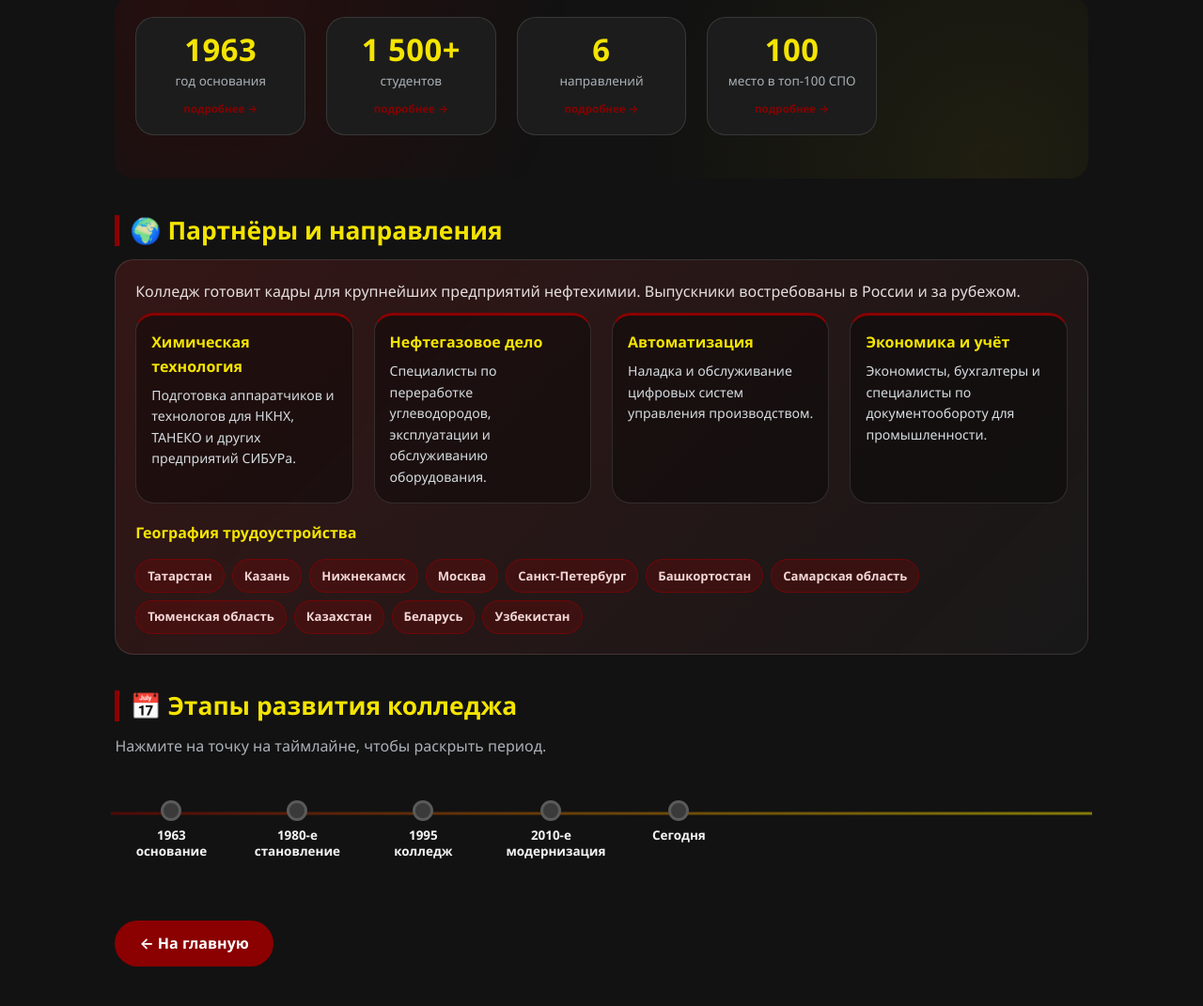
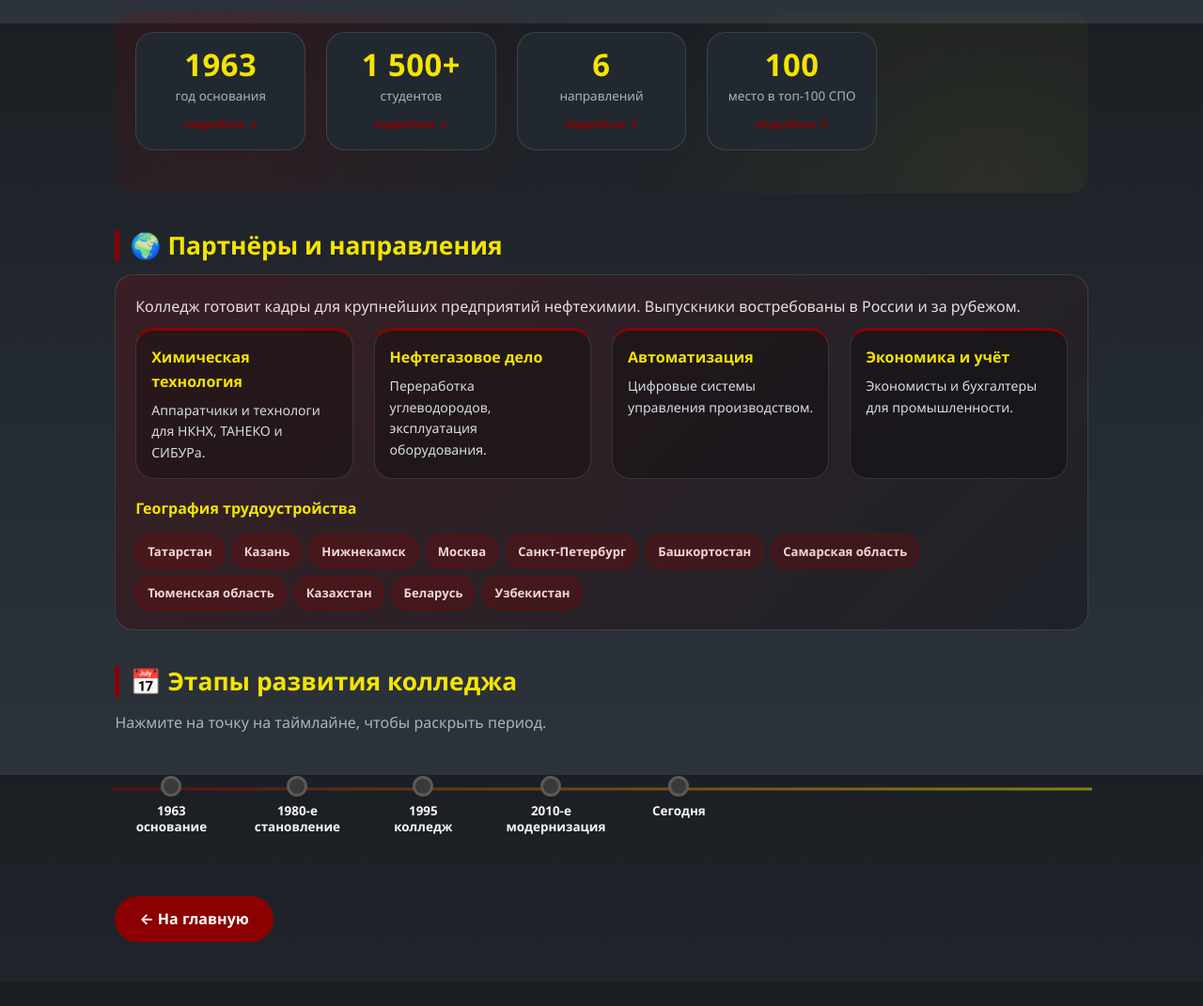
Before and after one commit to globbastarkan-cpu/historynk, a plain HTML site: page history-knn.html in a window 1280 px wide. Shown: the part 775-1846 px from the top of the page at 94% size. After the commit the page ends 1820 px from the top, so only its background shows below. Drawn offline with Linux system fonts and the light colour scheme.

Commit message:
history-knn.html

```diff
--- a/history-knn.html
+++ b/history-knn.html
@@ -5,29 +5,21 @@
 <meta name="viewport" content="width=device-width, initial-scale=1.0, viewport-fit=cover">
 <meta name="theme-color" content="#8B0000">
 <title>История КНН — колледж нефтехимии</title>
-<!--
-  ФОТО:
-  knn-hero.jpg — шапка
-  knn-about.jpg — блок «О колледже»
-  knn1963.jpg knn1980.jpg knn1995.jpg knn2010.jpg knntoday.jpg — фоны периодов
--->
 <style>
 :root{
   --burgundy:#8B0000; --yellow:#f4e400;
-  --dark:#121212; --card:#1c1c1c; --card-2:#242424;
-  --line:rgba(255,255,255,.12); --text:#f4f4f4; --muted:#aab1b7;
+  --dark:#1b1f24; --card:#22282f; --card-2:#2b323a;
+  --line:rgba(255,255,255,.12); --text:#f4f6f8; --muted:#aab3bb;
   --radius:20px; --gap:clamp(14px,2.5vw,22px); --maxw:1080px;
   --accent:var(--burgundy);
 }
 *{margin:0;padding:0;box-sizing:border-box;}
 html{scroll-behavior:smooth;}
-body{font-family:'Segoe UI',Roboto,system-ui,-apple-system,sans-serif;background:var(--dark);color:var(--text);line-height:1.6;-webkit-font-smoothing:antialiased;}
+body{font-family:'Segoe UI',Roboto,system-ui,-apple-system,sans-serif;color:var(--text);line-height:1.6;background-color:var(--dark);background-image:linear-gradient(180deg,#1b1f24,#242a31 50%,#2c333b);background-attachment:fixed;-webkit-font-smoothing:antialiased;}
 img{max-width:100%;display:block;}
-
 .progress-bar{position:fixed;top:0;left:0;height:4px;width:0%;background:linear-gradient(90deg,var(--yellow),var(--burgundy));z-index:1000;transition:width .12s linear;}
-
 header{
-  position:relative;min-height:clamp(220px,42vh,420px);
+  position:relative;min-height:clamp(240px,44vh,440px);
   display:flex;align-items:center;justify-content:center;text-align:center;
   padding:clamp(2rem,6vw,3.5rem) 1rem;
   padding-top:calc(clamp(2rem,6vw,3.5rem) + env(safe-area-inset-top));
@@ -35,31 +27,18 @@ header{
   background-image:
     linear-gradient(135deg, rgba(139,0,0,.78), rgba(60,0,0,.65) 55%, rgba(0,0,0,.8)),
     url('knn-hero.jpg');
-  background-size:cover;background-position:center;background-attachment:scroll;
-  overflow:hidden;
+  background-size:cover;background-position:center;background-repeat:no-repeat;
+  background-attachment:scroll;overflow:hidden;
 }
 header::after{content:"";position:absolute;inset:0;background:radial-gradient(ellipse at 50% 120%, rgba(0,0,0,.55), transparent 60%);pointer-events:none;}
-header h1{position:relative;z-index:1;font-size:clamp(1.5rem,6vw,2.6rem);line-height:1.15;font-weight:800;text-shadow:0 2px 14px rgba(0,0,0,.7);}
+header h1{position:relative;z-index:1;font-size:clamp(1.5rem,6vw,2.6rem);line-height:1.15;font-weight:800;text-shadow:0 2px 14px rgba(0,0,0,.75);}
 header h1 small{display:block;font-size:.5em;font-weight:400;opacity:.95;margin-top:.4rem;letter-spacing:.5px;}
-
 section{width:100%;max-width:var(--maxw);margin:0 auto;padding:clamp(1.2rem,4vw,2.6rem) clamp(.9rem,4vw,1.4rem);}
 h2{color:var(--yellow);font-size:clamp(1.15rem,4.5vw,1.65rem);margin:0 0 .9rem;padding-left:.7rem;border-left:5px solid var(--accent);line-height:1.25;}
 h2:not(:first-child){margin-top:clamp(1.6rem,4vw,2.4rem);}
-
-.about-card{
-  position:relative;border-radius:var(--radius);overflow:hidden;
-  border:1px solid var(--line);background-color:#1a0808;
-  background-image:linear-gradient(180deg, rgba(0,0,0,.35), rgba(0,0,0,.82)), url('knn-about.jpg');
-  background-size:cover;background-position:center;min-height:220px;
-  display:flex;align-items:flex-end;
-}
+.about-card{position:relative;border-radius:var(--radius);overflow:hidden;border:1px solid var(--line);background-color:#1a0808;background-image:linear-gradient(180deg, rgba(0,0,0,.35), rgba(0,0,0,.82)), url('knn-about.jpg');background-size:cover;background-position:center;min-height:220px;display:flex;align-items:flex-end;}
 .about-card p{position:relative;z-index:1;padding:clamp(1rem,4vw,1.4rem);font-size:clamp(.92rem,2.6vw,1rem);color:#f0eaea;text-shadow:0 1px 4px rgba(0,0,0,.85);}
-
-.stats-grid{
-  display:grid;grid-template-columns:repeat(auto-fit,minmax(150px,1fr));gap:var(--gap);
-  background:radial-gradient(circle at 10% 10%, rgba(139,0,0,.18), transparent 40%), radial-gradient(circle at 90% 90%, rgba(244,228,0,.06), transparent 40%);
-  padding:var(--gap);border-radius:var(--radius);
-}
+.stats-grid{display:grid;grid-template-columns:repeat(auto-fit,minmax(150px,1fr));gap:var(--gap);background:radial-gradient(circle at 10% 10%, rgba(139,0,0,.18), transparent 40%), radial-gradient(circle at 90% 90%, rgba(244,228,0,.06), transparent 40%);padding:var(--gap);border-radius:var(--radius);}
 .stat-card{background:var(--card);border:1px solid var(--line);border-radius:var(--radius);padding:1rem .85rem;text-align:center;cursor:pointer;transition:transform .25s,border-color .25s,background .25s;user-select:none;-webkit-tap-highlight-color:transparent;}
 .stat-card:hover{transform:translateY(-3px);border-color:var(--yellow);background:var(--card-2);}
 .stat-card:focus-visible{outline:2px solid var(--yellow);outline-offset:3px;}
@@ -70,15 +49,13 @@ h2:not(:first-child){margin-top:clamp(1.6rem,4vw,2.4rem);}
 .stat-detail{grid-column:1/-1;background:var(--card-2);border:1px solid var(--line);border-left:4px solid var(--yellow);border-radius:var(--radius);padding:0 1rem;max-height:0;overflow:hidden;opacity:0;transition:max-height .45s ease,opacity .3s,padding .3s;font-size:clamp(.88rem,2.5vw,.96rem);color:#e7ebee;}
 .stat-detail.open{max-height:460px;opacity:1;padding:1rem;}
 .stat-detail strong{color:var(--yellow);}
-
 .exports-block{border-radius:var(--radius);padding:clamp(.9rem,3vw,1.3rem);border:1px solid var(--line);background:linear-gradient(135deg, rgba(139,0,0,.22), rgba(0,0,0,.15)), var(--card);}
 .dir-grid{display:grid;gap:var(--gap);grid-template-columns:repeat(auto-fit,minmax(220px,1fr));margin-top:.6rem;}
-.dir-card{background:rgba(0,0,0,.35);border:1px solid var(--line);border-radius:var(--radius);padding:1rem;border-top:3px solid var(--accent);}
+.dir-card{background:rgba(0,0,0,.28);border:1px solid var(--line);border-radius:var(--radius);padding:1rem;border-top:3px solid var(--accent);}
 .dir-card h3{font-size:1rem;color:var(--yellow);margin-bottom:.4rem;}
 .dir-card p{font-size:.88rem;color:#d6dce0;}
 .tags{display:flex;flex-wrap:wrap;gap:.5rem;margin-top:.9rem;}
 .tag{background:rgba(139,0,0,.25);border:1px solid rgba(139,0,0,.6);color:#f2d6d6;padding:.4rem .75rem;border-radius:999px;font-size:clamp(.74rem,2.4vw,.82rem);font-weight:600;}
-
 .timeline-wrap{overflow-x:auto;padding:14px 0 18px;margin:0 -4px;scrollbar-width:thin;-webkit-overflow-scrolling:touch;}
 .timeline-horizontal{display:flex;gap:clamp(22px,5vw,42px);position:relative;padding:16px 18px;min-width:max-content;}
 .timeline-horizontal::before{content:"";position:absolute;top:30px;left:0;right:0;height:3px;background:linear-gradient(90deg,var(--burgundy),var(--yellow));transform:translateY(-50%);z-index:0;opacity:.5;}
@@ -87,7 +64,6 @@ h2:not(:first-child){margin-top:clamp(1.6rem,4vw,2.4rem);}
 .timeline-dot.active .dot{background:var(--yellow);border-color:var(--yellow);box-shadow:0 0 14px var(--yellow);transform:scale(1.18);}
 .timeline-dot.read .dot{background:var(--burgundy);border-color:var(--burgundy);}
 .timeline-dot span{font-size:clamp(.72rem,2.3vw,.84rem);font-weight:700;text-align:center;max-width:96px;line-height:1.2;}
-
 .period-detail{position:relative;background-size:cover;background-position:center;background-repeat:no-repeat;background-color:var(--card);border-radius:var(--radius);padding:0 1rem;max-height:0;overflow:hidden;transition:max-height .5s ease,padding .3s;border-left:3px solid var(--yellow);margin-bottom:0;}
 .period-detail::before{content:"";position:absolute;inset:0;background:linear-gradient(180deg, rgba(0,0,0,.55), rgba(0,0,0,.84));z-index:0;pointer-events:none;}
 .period-detail > *{position:relative;z-index:1;}
@@ -96,48 +72,35 @@ h2:not(:first-child){margin-top:clamp(1.6rem,4vw,2.4rem);}
 .period-detail p:last-child,.period-detail .detail-fact:last-child{margin-bottom:0;}
 .period-detail strong{color:var(--yellow);}
 .detail-fact{font-style:italic;color:var(--yellow);}
-
 a.back{display:inline-block;margin-top:2rem;background:var(--accent);color:#fff;text-decoration:none;padding:12px 26px;border-radius:999px;font-weight:700;transition:transform .2s,opacity .2s;}
 a.back:hover{transform:translateY(-2px);opacity:.92;}
-
 #detail-1963{background-image:url('knn1963.jpg');}
 #detail-1980{background-image:url('knn1980.jpg');}
 #detail-1995{background-image:url('knn1995.jpg');}
 #detail-2010{background-image:url('knn2010.jpg');}
 #detail-today{background-image:url('knntoday.jpg');}
-
-@media (min-width:1024px){ header{background-attachment:fixed;} }
-@media (prefers-reduced-motion:reduce){ *{animation:none!important;transition:none!important;scroll-behavior:auto!important;} header{background-attachment:scroll;} }
+@media (min-width:1024px){header{background-attachment:fixed;}}
+@media (prefers-reduced-motion:reduce){*{animation:none!important;transition:none!important;scroll-behavior:auto!important;}header{background-attachment:scroll;}}
 </style>
 </head>
 <body>
 <div class="progress-bar" id="progressBar"></div>
-
-<header>
-  <h1>🏛️ История КНН<small>Колледж нефтехимии и нефтепереработки им. Н.В. Лемаева</small></h1>
-</header>
-
+<header><h1>🏛️ История КНН<small>Колледж нефтехимии и нефтепереработки им. Н.В. Лемаева</small></h1></header>
 <section>
 <h2>О колледже</h2>
-<div class="about-card">
-  <p>Колледж нефтехимии и нефтепереработки (КНН) — ведущее учебное заведение Татарстана, готовящее кадры для нефтехимической отрасли. Основан в 1960-х для обеспечения Нижнекамского нефтехимического комбината квалифицированными рабочими и техниками. Носит имя выдающегося организатора производства Николая Васильевича Лемаева.</p>
-</div>
+<div class="about-card"><p>Колледж нефтехимии и нефтепереработки (КНН) — ведущее учебное заведение Татарстана, готовящее кадры для нефтехимической отрасли. Основан в 1960-х для обеспечения Нижнекамского нефтехимического комбината квалифицированными рабочими и техниками. Носит имя Николая Васильевича Лемаева.</p></div>
 
 <h2>🔢 Цифры колледжа</h2>
 <p style="margin-bottom:.9rem;color:var(--muted);">Нажмите на цифру, чтобы узнать подробности.</p>
 <div class="stats-grid">
-  <div class="stat-card" tabindex="0" data-info="<strong>1963 год</strong> — при Нижнекамском нефтехимическом комбинате открыто ГПТУ-94. Первый набор — 300 учащихся: аппаратчики, слесари, лаборанты.">
-    <div class="stat-value">1963</div><div class="stat-label">год основания</div><div class="stat-more">подробнее →</div>
-  </div>
-  <div class="stat-card" tabindex="0" data-info="<strong>1500+ студентов</strong> — сегодня в колледже обучаются по 6 направлениям подготовки, включая химическую технологию и нефтегазовое дело.">
-    <div class="stat-value" data-target="1500" data-suffix="+">0</div><div class="stat-label">студентов</div><div class="stat-more">подробнее →</div>
-  </div>
-  <div class="stat-card" tabindex="0" data-info="<strong>6 направлений</strong> — химическая технология, нефтегазовое дело, автоматизация, экономика, бухучёт и рабочие специальности.">
-    <div class="stat-value" data-target="6">0</div><div class="stat-label">направлений</div><div class="stat-more">подробнее →</div>
-  </div>
-  <div class="stat-card" tabindex="0" data-info="<strong>Топ-100 СПО</strong> — в 2023 году колледж вошёл в топ-100 лучших организаций среднего профессионального образования России.">
-    <div class="stat-value" data-target="100">0</div><div class="stat-label">место в топ-100 СПО</div><div class="stat-more">подробнее →</div>
-  </div>
+  <div class="stat-card" tabindex="0" data-info="<strong>1963 год</strong> — при комбинате открыто ГПТУ-94. Первый набор — 300 учащихся.">
+    <div class="stat-value">1963</div><div class="stat-label">год основания</div><div class="stat-more">подробнее →</div></div>
+  <div class="stat-card" tabindex="0" data-info="<strong>1500+ студентов</strong> — сегодня обучаются по 6 направлениям подготовки.">
+    <div class="stat-value" data-target="1500" data-suffix="+">0</div><div class="stat-label">студентов</div><div class="stat-more">подробнее →</div></div>
+  <div class="stat-card" tabindex="0" data-info="<strong>6 направлений</strong> — химическая технология, нефтегазовое дело, автоматизация, экономика, бухучёт, рабочие специальности.">
+    <div class="stat-value" data-target="6">0</div><div class="stat-label">направлений</div><div class="stat-more">подробнее →</div></div>
+  <div class="stat-card" tabindex="0" data-info="<strong>Топ-100 СПО</strong> — в 2023 году колледж вошёл в топ-100 лучших организаций СПО России.">
+    <div class="stat-value" data-target="100">0</div><div class="stat-label">место в топ-100 СПО</div><div class="stat-more">подробнее →</div></div>
   <div class="stat-detail" id="statDetail">Нажмите на цифру ↑</div>
 </div>
 
@@ -145,10 +108,10 @@ a.back:hover{transform:translateY(-2px);opacity:.92;}
 <div class="exports-block">
   <p style="color:#e6dede;">Колледж готовит кадры для крупнейших предприятий нефтехимии. Выпускники востребованы в России и за рубежом.</p>
   <div class="dir-grid">
-    <div class="dir-card"><h3>Химическая технология</h3><p>Подготовка аппаратчиков и технологов для НКНХ, ТАНЕКО и других предприятий СИБУРа.</p></div>
-    <div class="dir-card"><h3>Нефтегазовое дело</h3><p>Специалисты по переработке углеводородов, эксплуатации и обслуживанию оборудования.</p></div>
-    <div class="dir-card"><h3>Автоматизация</h3><p>Наладка и обслуживание цифровых систем управления производством.</p></div>
-    <div class="dir-card"><h3>Экономика и учёт</h3><p>Экономисты, бухгалтеры и специалисты по документообороту для промышленности.</p></div>
+    <div class="dir-card"><h3>Химическая технология</h3><p>Аппаратчики и технологи для НКНХ, ТАНЕКО и СИБУРа.</p></div>
+    <div class="dir-card"><h3>Нефтегазовое дело</h3><p>Переработка углеводородов, эксплуатация оборудования.</p></div>
+    <div class="dir-card"><h3>Автоматизация</h3><p>Цифровые системы управления производством.</p></div>
+    <div class="dir-card"><h3>Экономика и учёт</h3><p>Экономисты и бухгалтеры для промышленности.</p></div>
   </div>
   <h3 style="margin-top:1.2rem;color:var(--yellow);font-size:1rem;">География трудоустройства</h3>
   <div class="tags">
@@ -158,7 +121,6 @@ a.back:hover{transform:translateY(-2px);opacity:.92;}
 
 <h2>📅 Этапы развития колледжа</h2>
 <p style="margin-bottom:.9rem;color:var(--muted);">Нажмите на точку на таймлайне, чтобы раскрыть период.</p>
-
 <div class="timeline-wrap">
   <div class="timeline-horizontal">
     <button class="timeline-dot" data-id="1963" onclick="openPeriod('1963')"><span class="dot"></span><span>1963<br>основание</span></button>
@@ -170,36 +132,33 @@ a.back:hover{transform:translateY(-2px);opacity:.92;}
 </div>
 
 <div id="detail-1963" class="period-detail">
-  <p><strong>Первые шаги:</strong> В 1963 году при комбинате открыто ГПТУ-94 (позже ставшее КНН). Первый набор — 300 учащихся. Готовили аппаратчиков, слесарей, лаборантов. Занятия проходили в приспособленных помещениях, но энтузиазм был огромный.</p>
+  <p><strong>Первые шаги:</strong> В 1963 году при комбинате открыто ГПТУ-94 (позже ставшее КНН). Первый набор — 300 учащихся. Готовили аппаратчиков, слесарей, лаборантов.</p>
   <div class="detail-fact">✨ Первый директор — В.И. Панкратов, ветеран Великой Отечественной войны.</div>
 </div>
 <div id="detail-1980" class="period-detail">
-  <p><strong>Расцвет ПТУ:</strong> Построен новый учебный корпус, мастерские, общежитие. Училище стало базовым для подготовки кадров НКНХ и шинного завода. В 1986 году присвоен статус «Среднее профессионально-техническое училище № 94». Выпускники работают на ключевых производствах.</p>
-  <div class="detail-fact">✨ Училище награждено переходящим Красным знаменем ЦК ВЛКСМ за шефство над стройками.</div>
+  <p><strong>Расцвет ПТУ:</strong> Построен новый учебный корпус, мастерские, общежитие. В 1986 году присвоен статус СПТУ № 94. Выпускники работают на ключевых производствах.</p>
+  <div class="detail-fact">✨ Училище награждено переходящим Красным знаменем ЦК ВЛКСМ.</div>
 </div>
 <div id="detail-1995" class="period-detail">
-  <p><strong>Новый статус:</strong> В 1995 году училище преобразовано в «Нижнекамский нефтехимический колледж». Введены специальности: экономика, бухучёт, автоматизация. Началось сотрудничество с КНИТУ (КХТИ). Колледж одним из первых в регионе перешёл на многоуровневую подготовку.</p>
+  <p><strong>Новый статус:</strong> В 1995 году училище преобразовано в «Нижнекамский нефтехимический колледж». Введены специальности: экономика, бухучёт, автоматизация.</p>
   <div class="detail-fact">✨ В 1998 году колледж возглавил З.Ф. Ганиев, заслуженный учитель РТ.</div>
 </div>
 <div id="detail-2010" class="period-detail">
-  <p><strong>Цифровая эпоха:</strong> Открыты лаборатории с современным оборудованием, внедрены дуальные программы. Колледж стал региональным центром WorldSkills. В 2015 году присвоено имя Н.В. Лемаева — легендарного гендиректора НКНХ. Введены специальности «химическая технология», «нефтегазовое дело».</p>
-  <div class="detail-fact">✨ Студенты колледжа неоднократно побеждали в национальных чемпионатах WorldSkills.</div>
+  <p><strong>Цифровая эпоха:</strong> Открыты лаборатории с современным оборудованием, внедрены дуальные программы. В 2015 году присвоено имя Н.В. Лемаева.</p>
+  <div class="detail-fact">✨ Студенты колледжа неоднократно побеждали в чемпионатах WorldSkills.</div>
 </div>
 <div id="detail-today" class="period-detail">
-  <p><strong>Современный колледж:</strong> КНН — это 1500 студентов, 6 направлений, современные мастерские и цифровые лаборатории. Колледж — базовая площадка подготовки кадров для СИБУРа. Выпускники востребованы на предприятиях Нижнекамска, Казани и других городов.</p>
+  <p><strong>Современный колледж:</strong> КНН — это 1500 студентов, 6 направлений, современные мастерские и цифровые лаборатории. Колледж — базовая площадка подготовки кадров для СИБУРа.</p>
   <div class="detail-fact">✨ В 2023 году колледж вошёл в топ-100 лучших организаций СПО России.</div>
 </div>
-
 <a class="back" href="index.html">← На главную</a>
 </section>
-
 <script>
 window.addEventListener('scroll', () => {
   const st = window.pageYOffset;
   const dh = document.documentElement.scrollHeight - window.innerHeight;
   document.getElementById('progressBar').style.width = (dh > 0 ? (st / dh) * 100 : 0) + '%';
 }, {passive:true});
-
 function animateCounter(el){
   const target = parseInt(el.dataset.target,10);
   const suffix = el.dataset.suffix || '';
@@ -214,11 +173,8 @@ function animateCounter(el){
   }
   requestAnimationFrame(tick);
 }
-const io = new IntersectionObserver((es,ob)=>{
-  es.forEach(en=>{ if(en.isIntersecting){ animateCounter(en.target); ob.unobserve(en.target);} });
-},{threshold:.4});
+const io = new IntersectionObserver((es,ob)=>{es.forEach(en=>{if(en.isIntersecting){animateCounter(en.target);ob.unobserve(en.target);}});},{threshold:.4});
 document.querySelectorAll('.stat-value[data-target]').forEach(el=>io.observe(el));
-
 const statDetail = document.getElementById('statDetail');
 document.querySelectorAll('.stat-card').forEach(card=>{
   const open = ()=>{
@@ -231,7 +187,6 @@ document.querySelectorAll('.stat-card').forEach(card=>{
   card.addEventListener('click', open);
   card.addEventListener('keydown', e=>{ if(e.key==='Enter'||e.key===' '){ e.preventDefault(); open(); }});
 });
-
 function openPeriod(id){
   const detail = document.getElementById('detail-'+id);
   const dot = document.querySelector(`.timeline-dot[data-id="${id}"]`);
```
